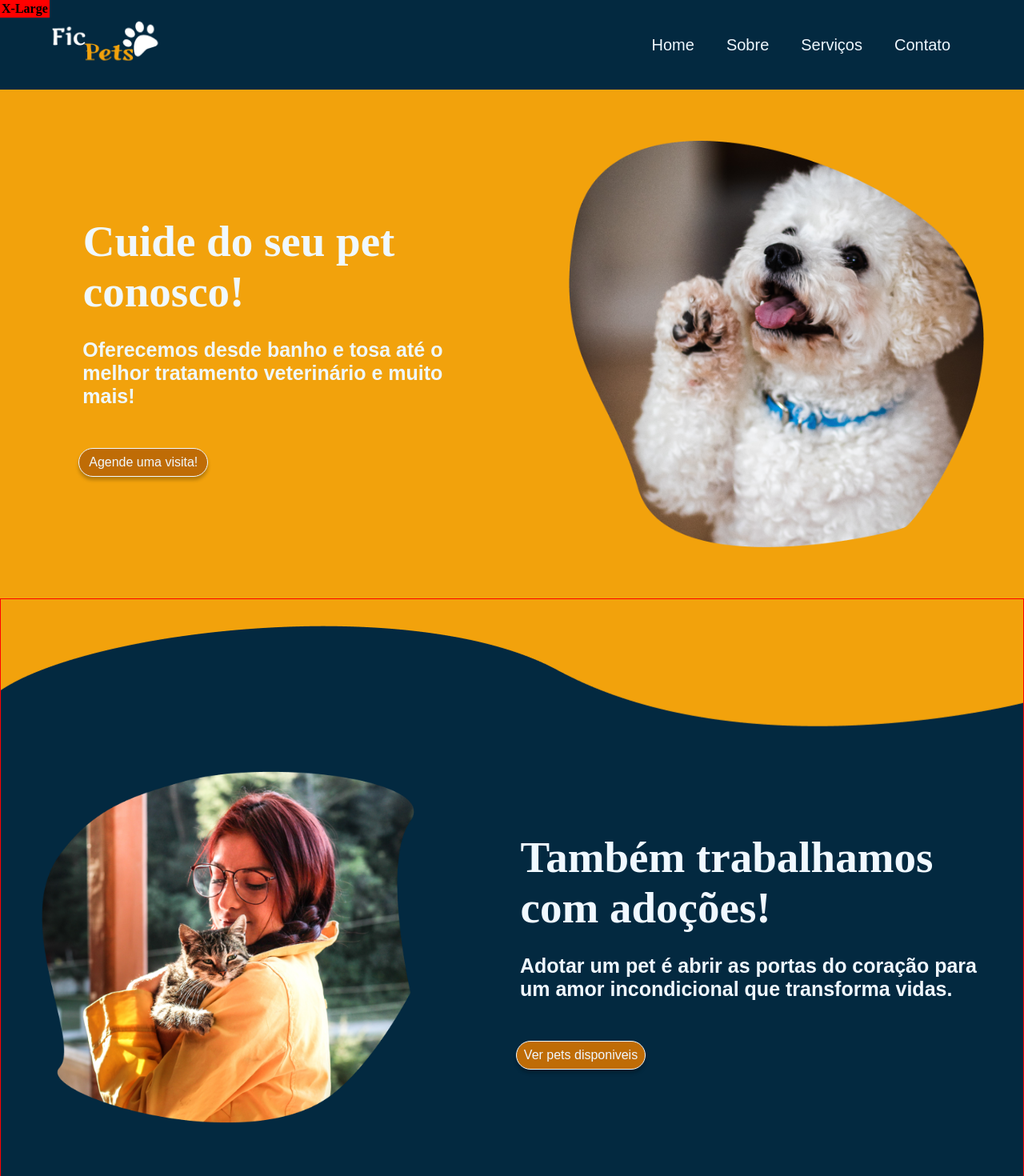
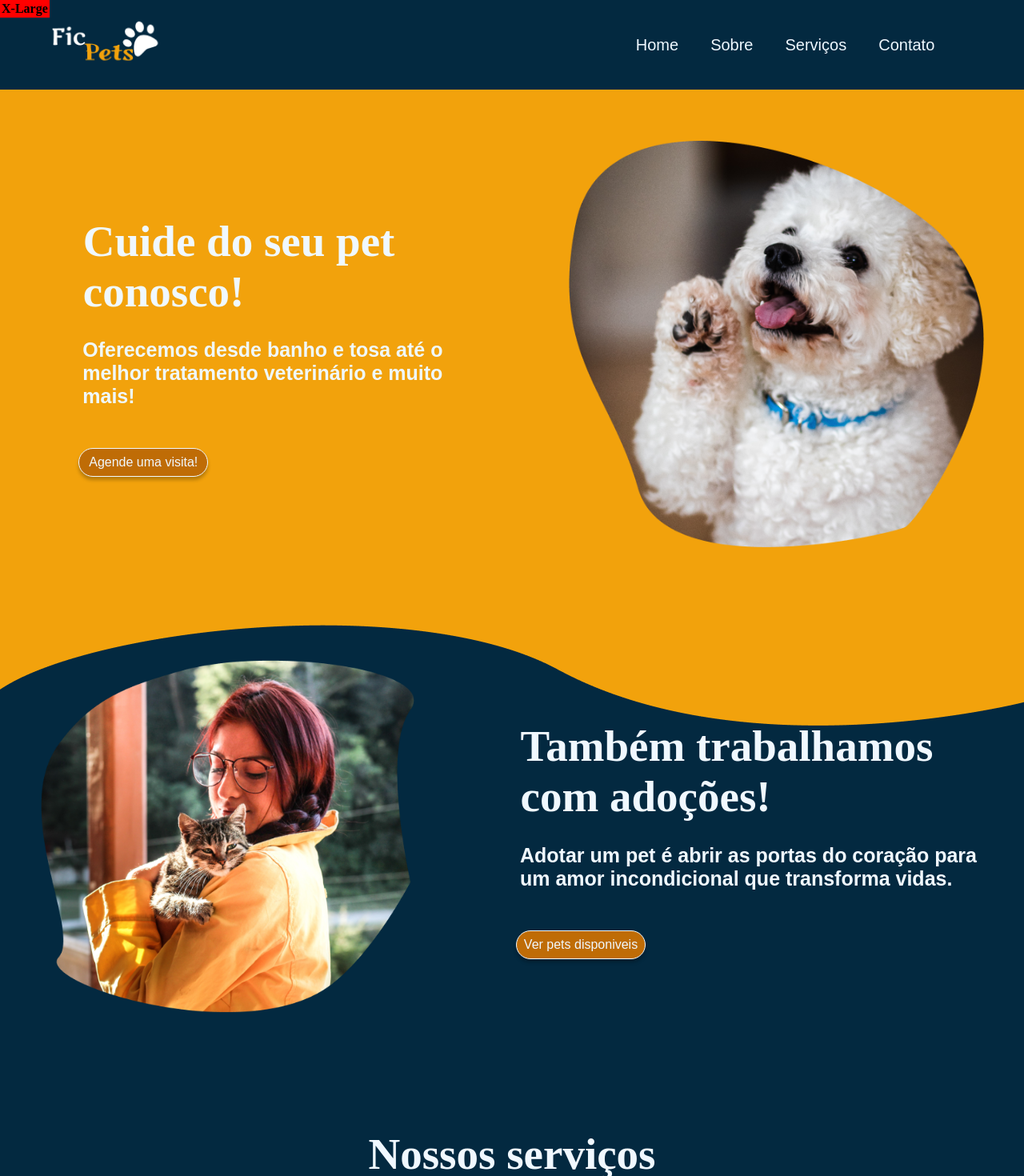
Before and after one commit to Pedrosirdev/FicPet, a React (Vite) app: page / in a window 1280 px wide. Shown: the top 1470 px of the page at 80% size. Built offline with nearby package versions, Linux system fonts and the light colour scheme; a web font is replaced by a local one.

Commit message:
Resolvendo bug no menu off-canvas

```diff
--- a/index.html
+++ b/index.html
@@ -7,7 +7,7 @@
     <title>FicPets</title>
     <link rel="stylesheet" href="/src/css/style.css">
   </head>
-  <body>
+  <body id="body">
 
     <section id="info-screen">
       <div id="x-small" >X-small</div>
--- a/src/app/components/Navbar/LinksNavbar/LinksNavbar.jsx
+++ b/src/app/components/Navbar/LinksNavbar/LinksNavbar.jsx
@@ -1,6 +1,6 @@
 export default function LinksNavbar (){
   return (
-    <div className="div-links-navbar off-canvas-active">
+    <div className="div-links-navbar">
       <a href="">Home</a>
       <a href="">Sobre</a>
       <a href="">Serviços</a>
--- a/src/app/components/Navbar/Menu/Menu.jsx
+++ b/src/app/components/Navbar/Menu/Menu.jsx
@@ -8,6 +8,8 @@ export default function Menu(){
 
     const divLinksNavbar = document.querySelector('.div-links-navbar')
     divLinksNavbar.classList.toggle('off-canvas-active')
+    const body = document.getElementById('body')
+    body.classList.toggle('overflow-hidden')
   }
 
   return (
--- a/src/css/style.css
+++ b/src/css/style.css
@@ -64,14 +64,11 @@
     display: none;
   }
 }
-.off-canvas-active {
-  top: 100% !important;
-  right: -100% !important;
-  transition: all 500ms;
+.overflow-hidden {
+  overflow: hidden !important;
 }
 
 #navbar {
-  margin-right: -10px;
   display: flex;
   justify-content: space-between;
   background-color: #032940;
@@ -131,17 +128,20 @@
 /*media queries*/
 /* X-small devices (portrait phones, less than 576px) */
 @media (max-width: 575.98px) {
+  .off-canvas-active {
+    left: 32% !important;
+  }
   #navbar {
     height: 4em;
-    position: relative;
   }
   #navbar a:hover {
     translate: -1em;
   }
   .div-links-navbar {
-    position: absolute;
-    top: 100%;
-    right: 0%;
+    position: fixed;
+    left: 100%;
+    top: 4em;
+    padding-top: 10px;
     transition: all 500ms;
     padding-right: 2em;
     width: 60% !important;
@@ -162,10 +162,15 @@
 }
 /*Small devices (landscape phones, 576px and up)*/
 @media (min-width: 576px) {
+  .off-canvas-active {
+    left: 48% !important;
+  }
   .div-links-navbar {
-    position: absolute;
-    top: 100%;
-    right: 0%;
+    width: 42% !important;
+    position: fixed;
+    left: 100%;
+    top: 4em;
+    padding-top: 20px;
     height: 100vh;
     background-color: #032940;
     padding-right: 4em;
@@ -180,7 +185,6 @@
   }
   #navbar {
     height: 4em;
-    position: relative;
   }
   #navbar a:hover {
     translate: -1em;
@@ -195,6 +199,9 @@
 }
 /*Medium devices (tablets, 768px and up)*/
 @media (min-width: 768px) {
+  .off-canvas-active {
+    left: 50% !important;
+  }
   #navbar {
     height: 4em;
   }
@@ -225,6 +232,7 @@
     translate: 0em;
   }
   .div-links-navbar {
+    padding-top: 0px;
     height: inherit;
     position: inherit !important;
     top: inherit !important;
@@ -282,7 +290,7 @@ h1 {
 @media (min-width: 576px) {
   #section03 {
     text-align: center;
-    padding: 60% 4% 30% 4%;
+    padding: 10% 4%;
     color: #f0f8ff;
     background-color: #032940;
     display: flex;
@@ -302,7 +310,7 @@ h1 {
 @media (min-width: 768px) {
   #section03 {
     text-align: center;
-    padding: 50% 4% 30% 4%;
+    padding: 10% 4%;
     color: #f0f8ff;
     background-color: #032940;
     display: flex;
@@ -342,7 +350,7 @@ h1 {
 @media (min-width: 1200px) {
   #section03 {
     text-align: center;
-    padding: 10% 4%;
+    padding: 6% 4%;
     color: #f0f8ff;
     background-color: #032940;
     display: flex;
@@ -378,14 +386,11 @@ h1 {
   margin: 0;
 }
 
-body {
-  background-color: #F2A20C;
-}
-
 #section01 {
   display: flex;
   justify-content: space-around;
   align-items: center;
+  background-color: #F2A20C;
 }
 #section01 div:nth-child(1) {
   color: #f0f8ff;
@@ -402,7 +407,6 @@ body {
 }
 
 #section02 {
-  border: 1px solid red;
   background-image: url(../assets/images/section2.png);
   background-repeat: no-repeat;
   background-size: cover;
@@ -468,11 +472,12 @@ body {
     width: 90%;
   }
   #section02 div:nth-child(1) {
-    border: 1px solid green;
     max-width: 100%;
+    overflow: hidden;
   }
   #section02 div:nth-child(1) img {
-    width: 100%;
+    width: 130%;
+    max-height: 100%;
   }
 }
 /*Small devices (landscape phones, 576px and up)*/
@@ -498,7 +503,7 @@ body {
     width: 90%;
   }
   #section02 div:nth-child(1) {
-    width: 150%;
+    width: 100%;
   }
   #section02 div:nth-child(1) img {
     width: 100%;
@@ -555,7 +560,8 @@ body {
     padding: 0% 4% 0% 4%;
   }
   #section02 {
-    height: 90vh;
+    padding-bottom: 5%;
+    height: auto;
     gap: 10px;
     display: flex;
     flex-direction: row;
@@ -568,7 +574,7 @@ body {
     width: 100%;
   }
   #section02 div:nth-child(1) img {
-    width: 100%;
+    width: 90%;
   }
 }
 /*X-Large devices (large desktops, 1200px and up)*/
--- a/src/sass/mainPage/section03.scss
+++ b/src/sass/mainPage/section03.scss
@@ -32,7 +32,7 @@ h1{
 @media (min-width: 576px) {
   #section03{
     text-align: center;
-    padding: 60% 4% 30% 4%;
+    padding: 10% 4%;
     color: variables.$color-light;
     background-color: variables.$secondary-color;
     display: flex;
@@ -54,7 +54,7 @@ h1{
 @media (min-width: 768px) {
   #section03{
     text-align: center;
-    padding: 50% 4% 30% 4%;
+    padding: 10% 4%;
     color: variables.$color-light;
     background-color: variables.$secondary-color;
     display: flex;
@@ -95,7 +95,7 @@ h1{
 @media (min-width: 1200px) {
   #section03{
     text-align: center;
-    padding: 10% 4%;
+    padding: 6% 4%;
     color: variables.$color-light;
     background-color: variables.$secondary-color;
     display: flex;
--- a/src/sass/navbar.scss
+++ b/src/sass/navbar.scss
@@ -1,17 +1,15 @@
 @use "variables";
 
-.off-canvas-active{
-  top: 100% !important;
-  right: -100% !important;
-  transition: all 500ms;
+
+.overflow-hidden{
+  overflow: hidden !important;
 }
 
 #navbar{
-  margin-right: -10px;
   display: flex;
   justify-content: space-between;
   background-color: variables.$secondary-color;
-  padding: 1em 4% ;
+  padding: 1em 4%;
   color: #f0f8ff;
   a{
     color: #f0f8ff;
@@ -66,17 +64,21 @@
             /*media queries*/
 /* X-small devices (portrait phones, less than 576px) */
 @media (max-width: 575.98px) {
+  .off-canvas-active{
+    left: 32% !important;
+  }
   #navbar{
     height: 4em;
-    position: relative;
+    // position: relative;
     a:hover{
       translate: -1em;
     }
   }
   .div-links-navbar{
-    position: absolute;
-    top: 100%;
-    right: -0%;
+    position: fixed;
+    left: 100%;
+    top: 4em;
+    padding-top: 10px;
     transition: all 500ms;
     padding-right: 2em;
     width: 60% !important;
@@ -99,10 +101,15 @@
 }
 /*Small devices (landscape phones, 576px and up)*/
 @media (min-width: 576px) {
+  .off-canvas-active{
+    left: 48% !important;
+  }
   .div-links-navbar{
-    position: absolute;
-    top: 100%;
-    right: 0%;
+    width: 42% !important;
+    position: fixed;
+    left: 100%;
+    top: 4em;
+    padding-top: 20px;
     height: 100vh;
     background-color: variables.$secondary-color;
     padding-right: 4em;
@@ -118,7 +125,6 @@
 
     #navbar{
       height: 4em;
-      position: relative;
       a:hover{
         translate: -1em;
       }
@@ -133,6 +139,9 @@
 }
 /*Medium devices (tablets, 768px and up)*/
 @media (min-width: 768px) {
+  .off-canvas-active{
+    left: 50% !important;
+  }
   #navbar{
     height: 4em;
     a:hover{
@@ -166,6 +175,7 @@
     }
   }
   .div-links-navbar{
+    padding-top: 0px;
     height: inherit;
     position: inherit !important;
     top: inherit !important;
--- a/src/sass/style.scss
+++ b/src/sass/style.scss
@@ -10,13 +10,14 @@
   padding: 0;
   margin: 0;
 }
-body{
-  background-color: variables.$main-color;
-}
+// body{
+//   background-color: variables.$main-color;
+// }
 #section01{
   display: flex;
   justify-content: space-around;
   align-items: center;
+  background-color: variables.$main-color;
 
   div:nth-child(1){
     color: variables.$color-light;
@@ -38,7 +39,6 @@ body{
   // }
 }
 #section02{
-  border: 1px solid red;
   background-image: url(../assets/images/section2.png);
   background-repeat: no-repeat;
   background-size: cover;
@@ -103,10 +103,11 @@ body{
       width: 90%;
     }
     div:nth-child(1){
-      border: 1px solid green;
       max-width: 100%;
+      overflow: hidden;
       img{
-        width: 100%;
+        width: 130%;
+        max-height: 100%;
       }
     }
   }
@@ -133,7 +134,7 @@ body{
       width: 90%;
     }
     div:nth-child(1){
-      width: 150%;
+      width: 100%;
       img{
       width: 100%;
       }
@@ -194,7 +195,8 @@ body{
     }
   }
   #section02{
-    height: 90vh;
+    padding-bottom: 5%;
+    height: auto;
     gap: 10px;
     display: flex;
     flex-direction: row;
@@ -205,7 +207,7 @@ body{
     div:nth-child(1){
       width: 100%;
       img{
-      width: 100%;
+      width: 90%;
       }
     }
   }
```
Also changed, not shown: 1 other file (tests, documents, lock files or other folders).
